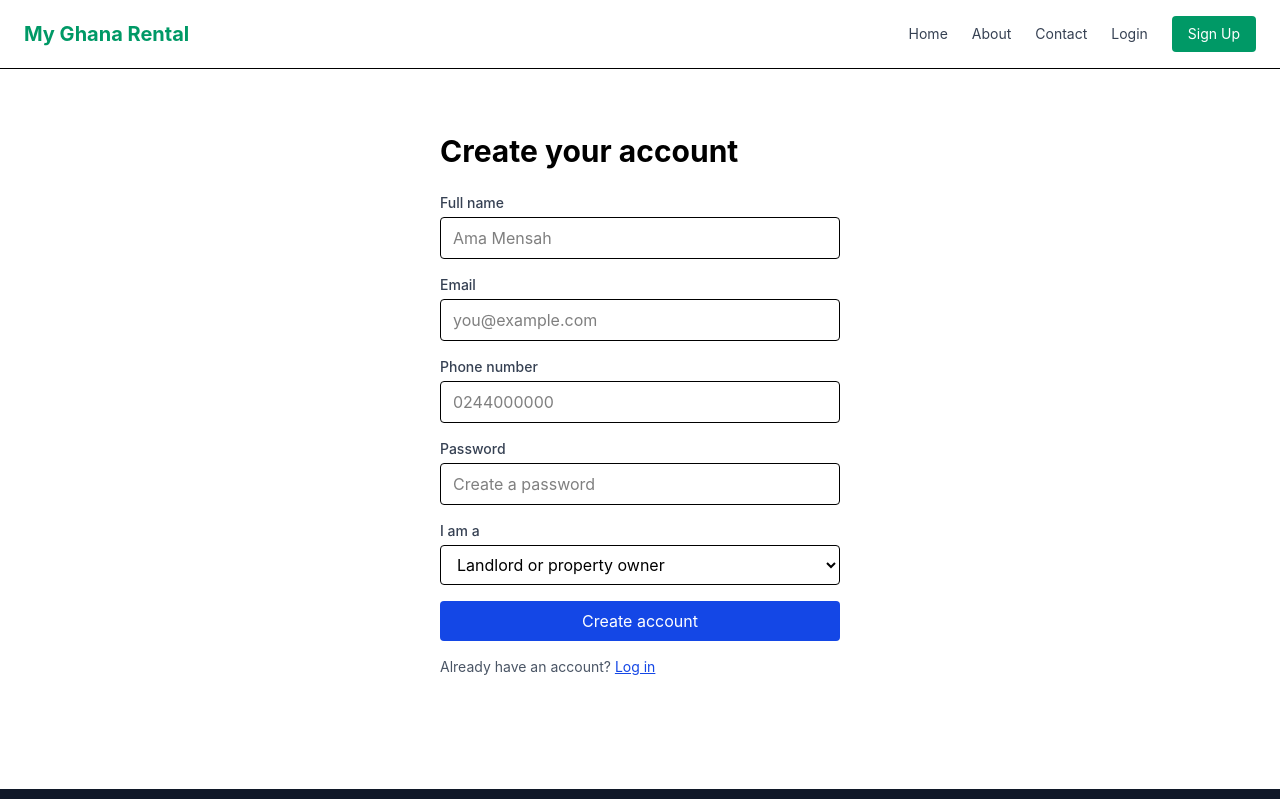
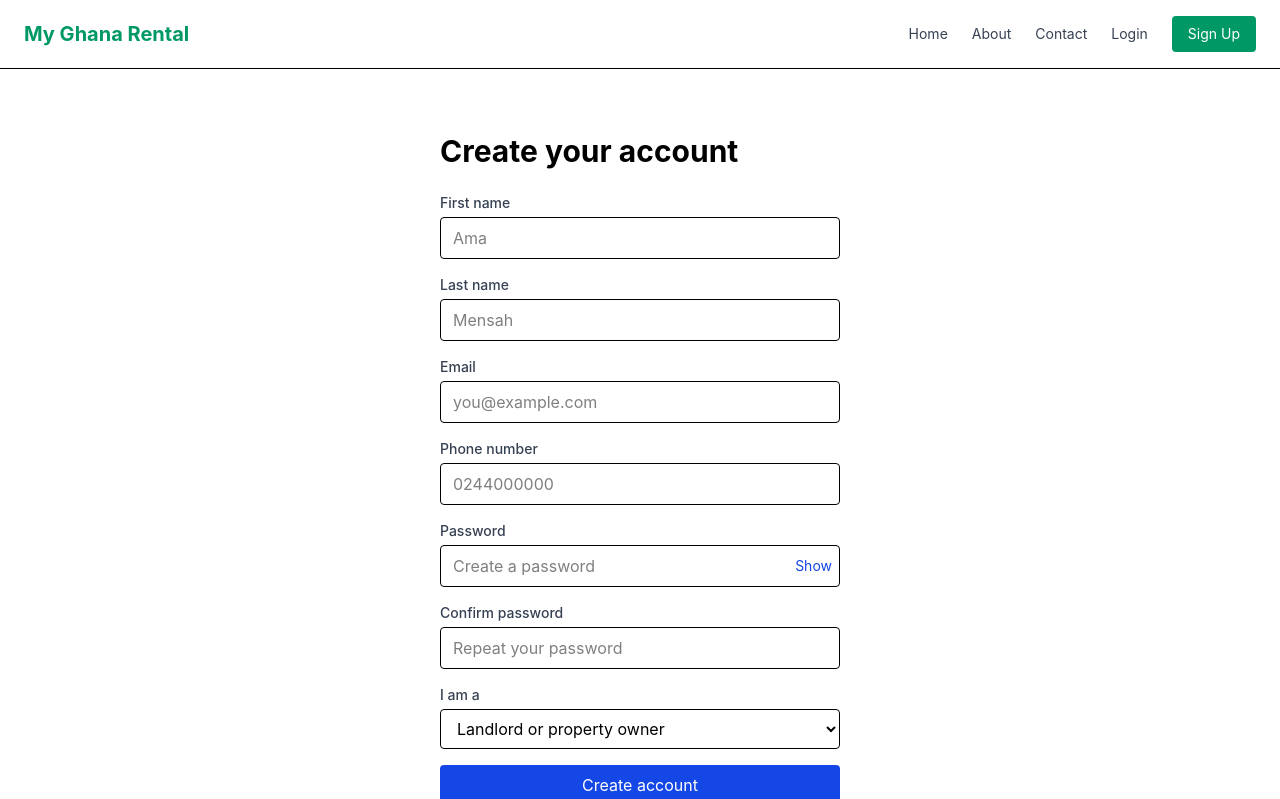
Before and after one commit to terriberri82/my-ghana-rental, a React (Vite) app: page /signup in a window 1280 px wide. Shown: the top 799 px of the page. Built offline with nearby package versions, Linux system fonts and the light colour scheme.

Commit message:
updated login,sign up, and auth and unauth layout and wrapper

```diff
--- a/src/App.jsx
+++ b/src/App.jsx
@@ -1,28 +1,46 @@
-import { Routes, Route } from 'react-router-dom'
-import Navbar from './components/Navbar'
-import Footer from './components/Footer'
-import Home from './pages/Home'
-import About from './pages/About'
-import Contact from './pages/Contact'
-import Login from './pages/Login'
-import SignUp from './pages/SignUp'
+import { Routes, Route } from "react-router-dom";
+import { useState } from "react";
+import Navbar from "./components/Navbar";
+import Footer from "./components/Footer";
+import Home from "./pages/Home";
+import About from "./pages/About";
+import Contact from "./pages/Contact";
+import Login from "./pages/Login";
+import SignUp from "./pages/SignUp";
+import Dashboard from "./pages/Dashboard";
+import AuthLayout from "./layout/AuthLayout";
+import UnauthLayout from "./layout/UnauthLayout";
 
 function App() {
+  const [isLoggedIn, setIsLoggedIn] = useState(false);
+
   return (
     <div className="flex flex-col min-h-screen">
-<Navbar />
+      <Navbar isLoggedIn={isLoggedIn} setIsLoggedIn={setIsLoggedIn} />
       <main className="flex-grow">
         <Routes>
           <Route path="/" element={<Home />} />
+
           <Route path="/about" element={<About />} />
           <Route path="/contact" element={<Contact />} />
-<Route path="/login" element={<Login />} />
-<Route path="/signup" element={<SignUp />} />
+          <Route element={<UnauthLayout isLoggedIn={isLoggedIn} />}>
+            <Route
+              path="/login"
+              element={<Login setIsLoggedIn={setIsLoggedIn} />}
+            />
+            <Route
+              path="/signup"
+              element={<SignUp setIsLoggedIn={setIsLoggedIn} />}
+            />
+          </Route>
+          <Route element={<AuthLayout isLoggedIn={isLoggedIn} />}>
+            <Route path="/dashboard" element={<Dashboard />} />
+          </Route>
         </Routes>
       </main>
       <Footer />
     </div>
-)
+  );
 }
 
-export default App
+export default App;
--- a/src/components/Navbar.jsx
+++ b/src/components/Navbar.jsx
@@ -1,6 +1,13 @@
-import { Link } from "react-router-dom";
+import { Link, useNavigate } from "react-router-dom";
 
-function Navbar() {
+function Navbar({ isLoggedIn, setIsLoggedIn }) {
+  const navigate = useNavigate();
+
+  function handleLogout() {
+    setIsLoggedIn(false);
+    navigate("/", { replace: true });
+  }
+
   return (
     <nav className="bg-white border-b px-6 py-4 flex items-center justify-between">
       <Link to="/" className="text-xl font-bold text-emerald-600">
@@ -17,15 +24,35 @@ function Navbar() {
         <Link to="/contact" className="text-gray-700 hover:text-emerald-600">
           Contact
         </Link>
+
+        {isLoggedIn ? (
+          <>
+            <Link
+              to="/dashboard"
+              className="text-gray-700 hover:text-emerald-600"
+            >
+              Dashboard
+            </Link>
+            <button
+              onClick={handleLogout}
+              className="bg-emerald-600 text-white px-4 py-2 rounded hover:bg-emerald-700"
+            >
+              Logout
+            </button>
+          </>
+        ) : (
+          <>
             <Link to="/login" className="text-gray-700 hover:text-emerald-600">
               Login
             </Link>
             <Link
               to="/signup"
-          className="bg-emerald-600 text-white px-4 py-2 rounded hover:bg-blue-800"
+              className="bg-emerald-600 text-white px-4 py-2 rounded hover:bg-emerald-700"
             >
               Sign Up
             </Link>
+          </>
+        )}
       </div>
     </nav>
   );
--- /dev/null
+++ b/src/layout/AuthLayout.jsx
@@ -0,0 +1,16 @@
+import { Navigate, Outlet } from "react-router-dom";
+import AuthenticatedWrapper from "../wrapper/AuthWrapper";
+
+function AuthLayout({ isLoggedIn }) {
+  if (!isLoggedIn) {
+    return <Navigate to="/login" replace />;
+  }
+
+  return (
+    <AuthenticatedWrapper>
+      <Outlet />
+    </AuthenticatedWrapper>
+  );
+}
+
+export default AuthLayout;
--- /dev/null
+++ b/src/layout/UnauthLayout.jsx
@@ -0,0 +1,16 @@
+import { Navigate, Outlet } from "react-router-dom";
+import UnauthenticatedWrapper from "../wrapper/UnauthWrapper";
+
+function UnauthLayout({ isLoggedIn }) {
+  if (isLoggedIn) {
+    return <Navigate to="/dashboard" replace />;
+  }
+
+  return (
+    <UnauthenticatedWrapper>
+      <Outlet />
+    </UnauthenticatedWrapper>
+  );
+}
+
+export default UnauthLayout;
--- a/src/pages/About.jsx
+++ b/src/pages/About.jsx
@@ -1,3 +1,5 @@
+import { Link } from "react-router-dom";
+
 function About() {
   return (
     <div className="px-6 py-16 max-w-3xl mx-auto">
--- /dev/null
+++ b/src/pages/Dashboard.jsx
@@ -0,0 +1,9 @@
+function Dashboard() {
+  return (
+    <div>
+      <p>This is the Dashboard</p>
+    </div>
+  );
+}
+
+export default Dashboard;
--- a/src/pages/Login.jsx
+++ b/src/pages/Login.jsx
@@ -1,8 +1,10 @@
 import { useState } from "react";
-import { Link } from "react-router-dom";
+import { Link, useNavigate } from "react-router-dom";
 import FormInput from "../components/FormInput";
 
-function Login() {
+function Login({setIsLoggedIn}) {
+  const navigate = useNavigate();
+
   const [formData, setFormData] = useState({
     email: "",
     password: "",
@@ -17,7 +19,16 @@ function Login() {
 
   function handleSubmit(event) {
     event.preventDefault();
+
+    if (formData.email === "" || formData.password === "") {
+      alert("Please fill in all fields");
+      return;
+    }
+
     console.log(formData);
+    setIsLoggedIn(true);
+
+    navigate("/dashboard", { replace: true });
   }
 
   return (
--- a/src/pages/SignUp.jsx
+++ b/src/pages/SignUp.jsx
@@ -1,13 +1,18 @@
 import { useState } from "react";
-import { Link } from "react-router-dom";
+import { Link, useNavigate } from "react-router-dom";
 import FormInput from "../components/FormInput";
 
-function SignUp() {
+function SignUp({ setIsLoggedIn }) {
+  const navigate = useNavigate();
+  const [showPassword, setShowPassword] = useState(false);
+
   const [formData, setFormData] = useState({
-    name: "",
+    firstName: "",
+    lastName: "",
     email: "",
     phone: "",
     password: "",
+    confirmPassword: "",
     role: "landlord",
   });
 
@@ -20,7 +25,30 @@ function SignUp() {
 
   function handleSubmit(event) {
     event.preventDefault();
+
+    if (
+      formData.firstName === "" ||
+      formData.lastName === "" ||
+      formData.email === "" ||
+      formData.password === ""
+    ) {
+      alert("Please fill in all fields");
+      return;
+    }
+
+    if (formData.password !== formData.confirmPassword) {
+      alert("Passwords do not match");
+      return;
+    }
+
     console.log(formData);
+
+    setIsLoggedIn(true);
+
+    navigate("/dashboard", {
+      replace: true,
+      state: { name: formData.firstName, role: formData.role },
+    });
   }
 
   return (
@@ -29,12 +57,20 @@ function SignUp() {
 
       <form onSubmit={handleSubmit} className="flex flex-col gap-4">
         <FormInput
-          label="Full name"
+          label="First name"
           type="text"
-          name="name"
-          value={formData.name}
+          name="firstName"
+          value={formData.firstName}
           onChange={handleChange}
-          placeholder="Ama Mensah"
+          placeholder="Ama"
+        />
+        <FormInput
+          label="Last name"
+          type="text"
+          name="lastName"
+          value={formData.lastName}
+          onChange={handleChange}
+          placeholder="Mensah"
         />
 
         <FormInput
@@ -55,14 +91,50 @@ function SignUp() {
           placeholder="0244000000"
         />
 
-        <FormInput
-          label="Password"
-          type="password"
-          name="password"
-          value={formData.password}
-          onChange={handleChange}
-          placeholder="Create a password"
-        />
+        <div className="flex flex-col gap-1">
+          <label
+            htmlFor="password"
+            className="text-sm font-medium text-gray-700"
+          >
+            Password
+          </label>
+          <div className="relative">
+            <input
+              id="password"
+              type={showPassword ? "text" : "password"}
+              name="password"
+              value={formData.password}
+              onChange={handleChange}
+              placeholder="Create a password"
+              className="border rounded px-3 py-2 w-full pr-16"
+            />
+            <button
+              type="button"
+              onClick={() => setShowPassword(!showPassword)}
+              className="absolute right-2 top-1/2 -translate-y-1/2 text-sm text-blue-700"
+            >
+              {showPassword ? "Hide" : "Show"}
+            </button>
+          </div>
+        </div>
+
+        <div className="flex flex-col gap-1">
+          <label
+            htmlFor="confirmPassword"
+            className="text-sm font-medium text-gray-700"
+          >
+            Confirm password
+          </label>
+          <input
+            id="confirmPassword"
+            type={showPassword ? "text" : "password"}
+            name="confirmPassword"
+            value={formData.confirmPassword}
+            onChange={handleChange}
+            placeholder="Repeat your password"
+            className="border rounded px-3 py-2 w-full"
+          />
+        </div>
 
         <div className="flex flex-col gap-1">
           <label htmlFor="role" className="text-sm font-medium text-gray-700">
--- /dev/null
+++ b/src/wrapper/AuthWrapper.jsx
@@ -0,0 +1,8 @@
+const AuthenticatedWrapper = ({ children }) => {
+  return (
+    <div>
+      <main>{children}</main>
+    </div>
+  );
+};
+export default AuthenticatedWrapper;
--- /dev/null
+++ b/src/wrapper/UnauthWrapper.jsx
@@ -0,0 +1,9 @@
+const UnauthenticatedWrapper = ({ children }) => {
+  return (
+    <div>
+      <main>{children}</main>
+    </div>
+  );
+};
+
+export default UnauthenticatedWrapper;
```
Also changed, not shown: 1 other file (tests, documents, lock files or other folders). Lines whose indentation alone changed are shown as unchanged.
